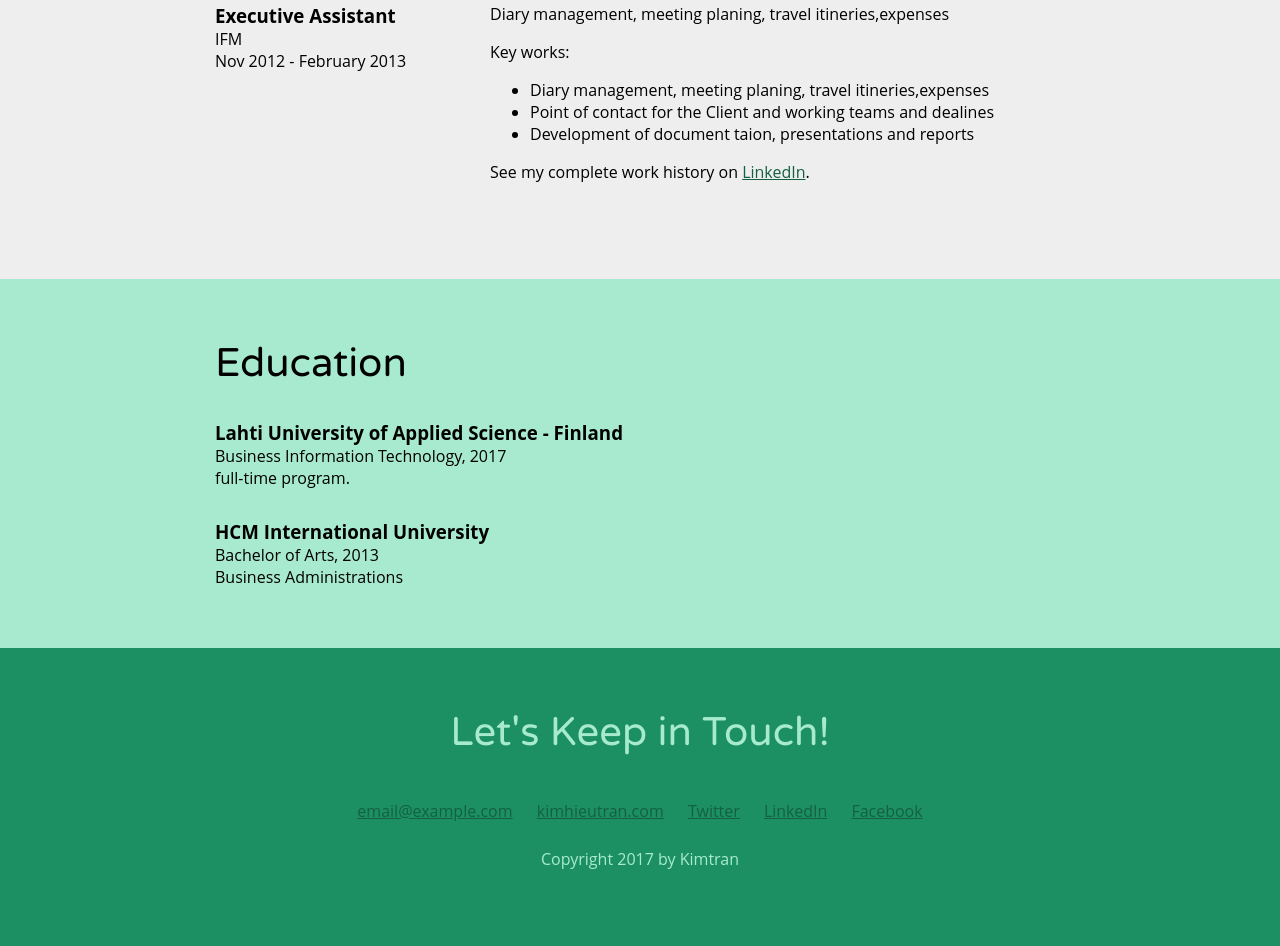
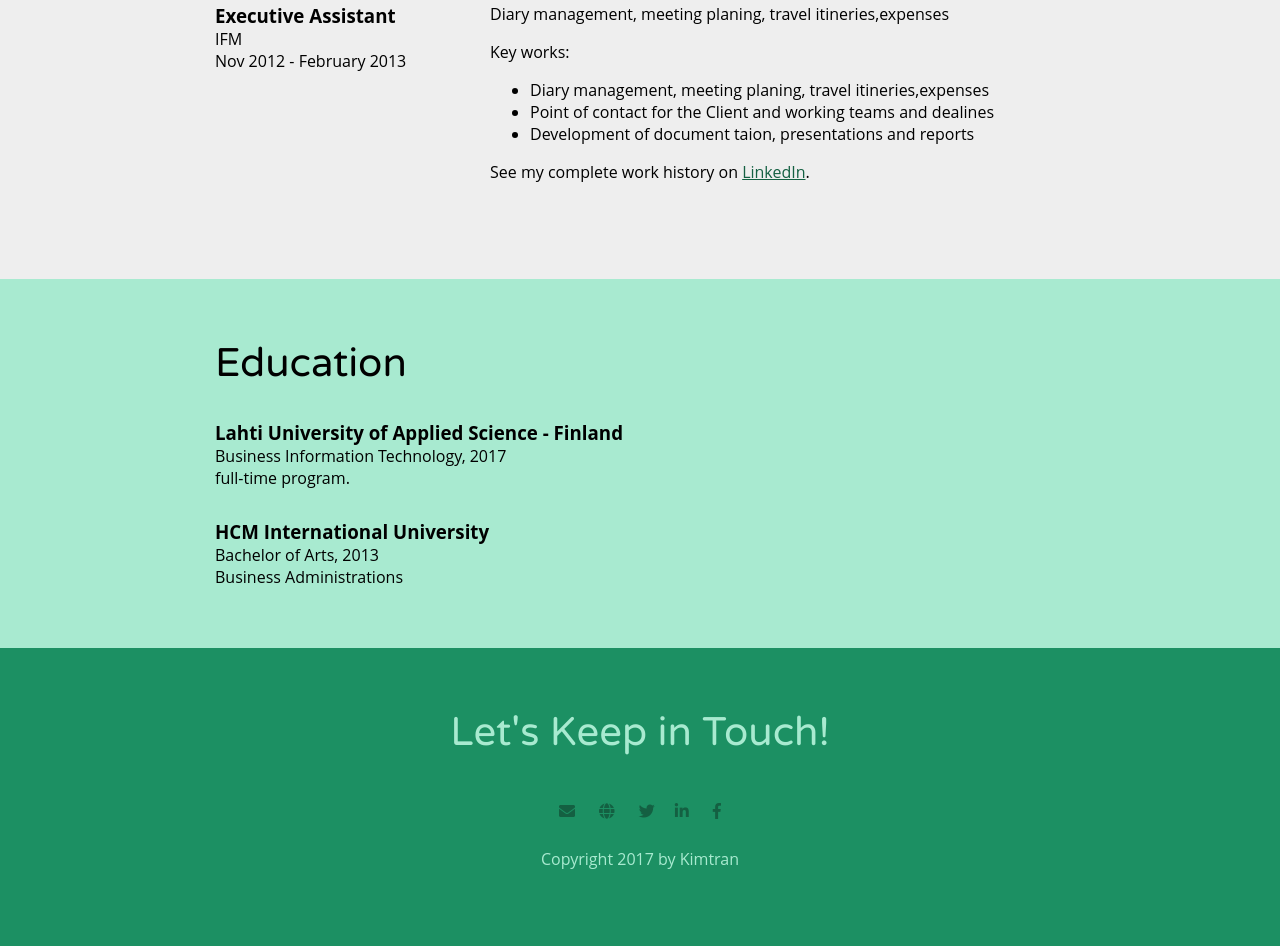
Before and after one commit to tranki1/css-resume, a plain HTML site: page index.html in a window 1280 px wide. Shown: the part 881-1827 px from the top of the page. Drawn offline with Linux system fonts and the light colour scheme.

Commit message:
add icon

```diff
--- a/index.html
+++ b/index.html
@@ -2,9 +2,12 @@
 <html lang="en">
 
 <head>
+
   <meta charset="UTF-8">
   <meta name="viewport" content="width=device-width, initial-scale=1.0">
   <title>Kim Tran| Resume</title>
+  <link rel="stylesheet" href="https://use.fontawesome.com/releases/v5.2.0/css/all.css" integrity="sha384-hWVjflwFxL6sNzntih27bfxkr27PmbbK/iSvJ+a4+0owXq79v+lsFkW54bOGbiDQ"
+    crossorigin="anonymous">
   <link href="https://fonts.googleapis.com/css?family=Varela+Round" rel="stylesheet">
   <link rel="stylesheet" href="css/styles.css">
 </head>
@@ -117,11 +120,25 @@
 
       <!-- Social media links. Add or remove any networks. -->
       <div class="contact-info">
-        <a href="mailto:email@example.com">email@example.com</a>
-        <a href="http://kimhieutran.com">kimhieutran.com</a>
-        <a href="https://twitter.com/tranki1">Twitter</a>
-        <a href="https://www.linkedin.com/in/kimtran1991/">LinkedIn</a>
-        <a href="http://fb.me/kimtran1991">Facebook</a>
+        <a href="mailto:email@example.com">
+          <i aria-hidden class="fas fa-envelope" title="Email"></i>
+          <span class="sr-only">Email</span>
+        </a>
+        <a href="http://kimhieutran.com">
+          <i aria-hidden class="fas fa-globe" title="Website"></i>
+          <span class="sr-only">Website</span>
+        </a>
+        <a href="https://twitter.com/tranki1">
+          <i aria-hidden class="fab fa-twitter" title="Twitter"></i>
+          <span class="sr-only">Twitter</span>
+          <a href="https://www.linkedin.com/in/kimtran1991/">
+            <i aria-hidden class="fab fa-linkedin-in" title="LinkedIn"></i>
+            <span class="sr-only">LinkedIn</span>
+          </a>
+          <a href="http://fb.me/kimtran1991">
+            <i aria-hidden class="fab fa-facebook-f" title="Facebook"></i>
+            <span class="sr-only">Facebook</span>
+          </a>
       </div>
 
       <p>Copyright 2017 by Kimtran</p>
```
